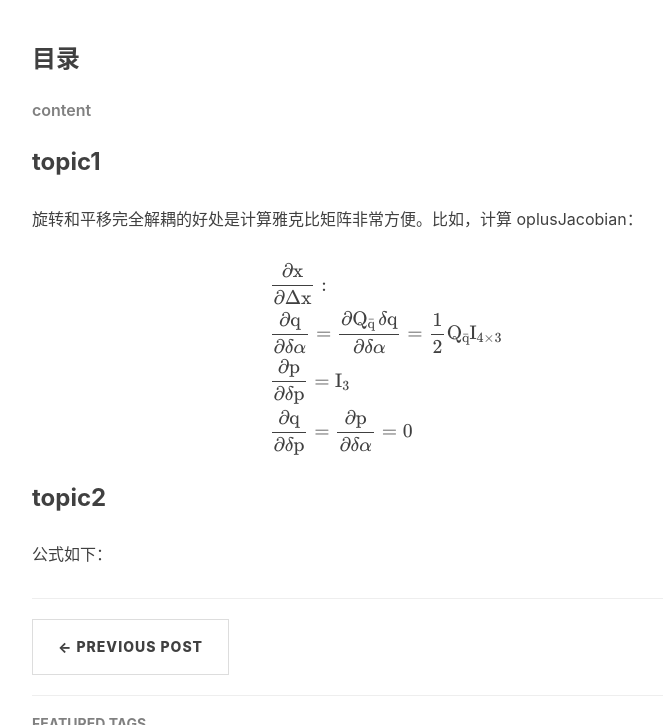
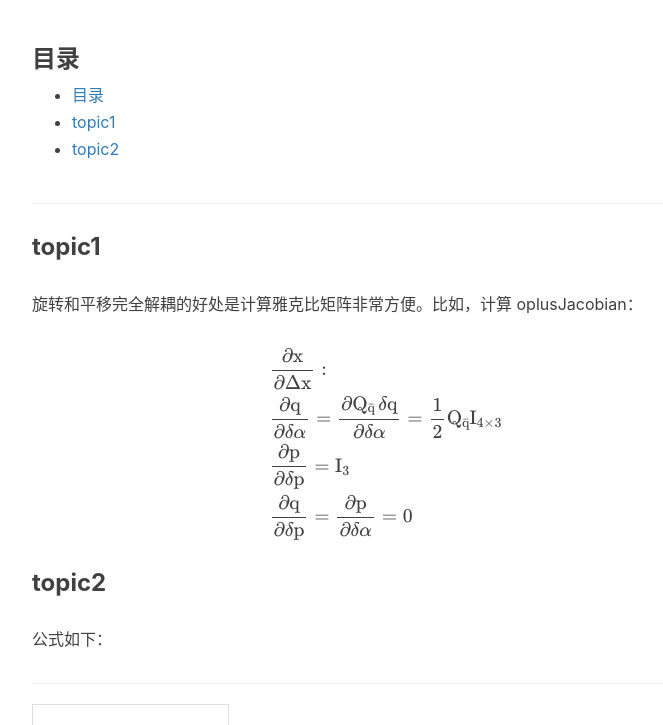
Before and after one commit to wykxwyc/wykxwyc.github.io, a Jekyll site: the page built from _posts/2019-04-12-Summary-of-IMU-Model-and-Calibration.markdown, in a window 1280 px wide and 900 px high, scrolled down 352 px, cut to the strip 175-900 px from the top of the window. Shown: the whole strip, without its empty margins (233-896 px from the left). Built offline with Jekyll 4.4.1, drawn with Linux system fonts in a browser that asks for light colours; formulas are drawn with MathJax 3; comment, search, counter and statistics services are not loaded.

Commit message:
modify website

```diff
--- a/_layouts/page.html
+++ b/_layouts/page.html
@@ -112,8 +112,7 @@ layout: default
 
 
                         <!-- SNS Link -->
-                        <ul class="subheading">
-
+                        <ul class="visible-md visible-lg">
                             <li>
                                 邮箱：<a href="mailto:wykxwyc@163.com">wykxwyc@163.com</a>
                             </li>
@@ -149,6 +148,7 @@ layout: default
                                 </a>
                             </li>
                             {% endif %}
+
                             {% if site.facebook_username %}
                             <li>
                                 <a target="_blank" href="https://www.facebook.com/{{ site.facebook_username }}">
--- a/_posts/2019-04-12-Summary-of-IMU-Model-and-Calibration.markdown
+++ b/_posts/2019-04-12-Summary-of-IMU-Model-and-Calibration.markdown
@@ -12,8 +12,10 @@ tags:
 
 ### 目录 ###
 
-###### content
+* content
 {:toc}
+
+---
 
 ### topic1
 
```
